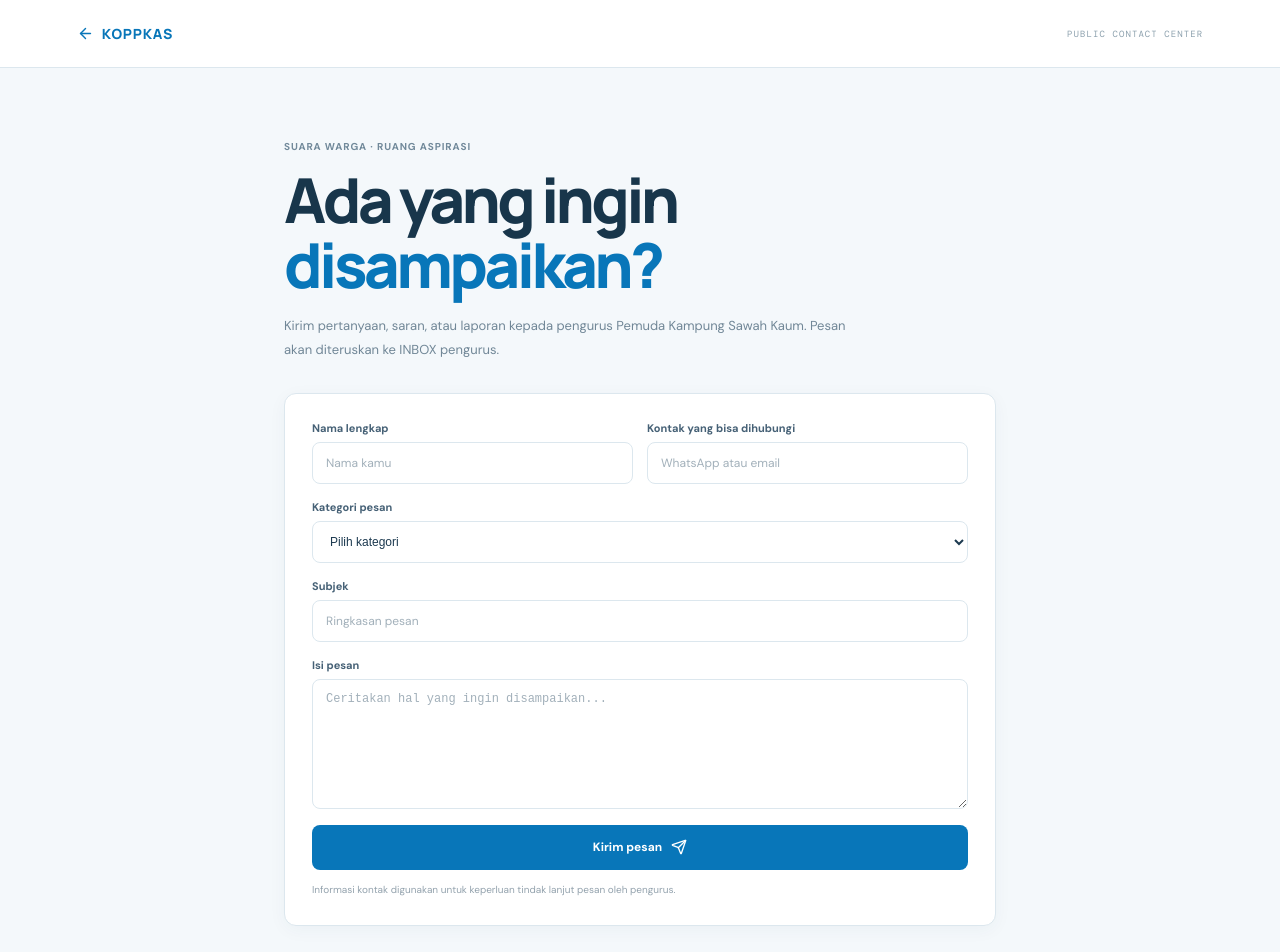
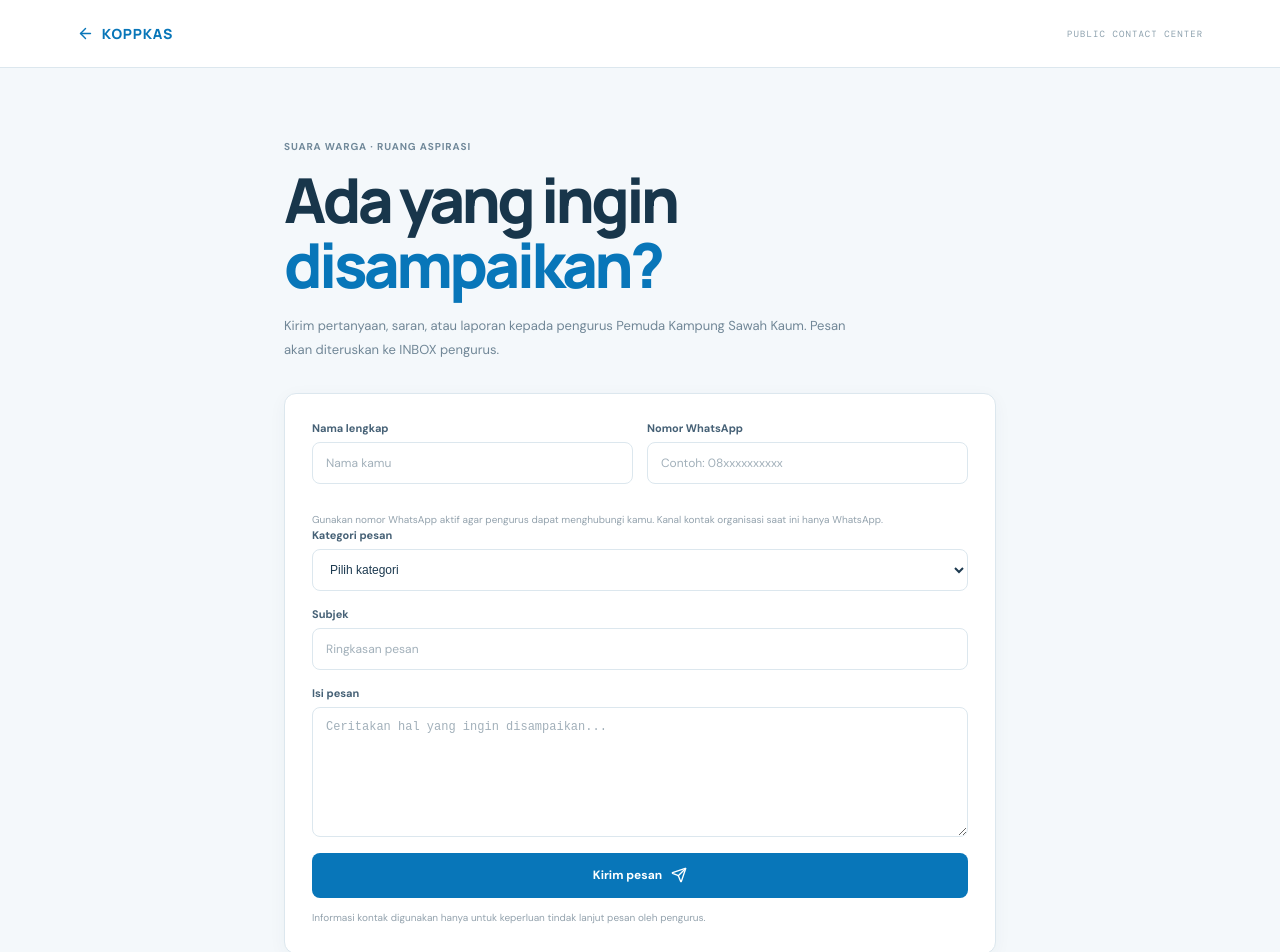
Before and after one commit to Eror004/KOPPKAS, a Next.js app: page /public/contact in a window 1280 px wide. Shown: the top 952 px of the page. Built offline with nearby package versions, Linux system fonts and the light colour scheme.

Commit message:
feat(contact): make WhatsApp the only public contact channel

```diff
--- a/src/app/public/contact/page.tsx
+++ b/src/app/public/contact/page.tsx
@@ -22,16 +22,17 @@ export default function PublicContactPage() {
         ) : (
           <form action={action} className="contact-form">
             <div className="contact-form-grid">
-              <label>Nama lengkap<input name="sender_name" minLength={2} maxLength={120} required placeholder="Nama kamu" /></label>
-              <label>Kontak yang bisa dihubungi<input name="sender_contact" minLength={5} maxLength={160} required placeholder="WhatsApp atau email" /></label>
+              <label>Nama lengkap<input name="sender_name" minLength={2} maxLength={120} required placeholder="Nama kamu" autoComplete="name" /></label>
+              <label>Nomor WhatsApp<input name="sender_contact" type="tel" inputMode="tel" autoComplete="tel" minLength={8} maxLength={32} required placeholder="Contoh: 08xxxxxxxxxx" aria-describedby="whatsapp-help" /></label>
             </div>
+            <p id="whatsapp-help" className="contact-privacy">Gunakan nomor WhatsApp aktif agar pengurus dapat menghubungi kamu. Kanal kontak organisasi saat ini hanya WhatsApp.</p>
             <label>Kategori pesan<select name="category" required defaultValue=""><option value="" disabled>Pilih kategori</option><option value="Pertanyaan">Pertanyaan</option><option value="Saran">Saran</option><option value="Aspirasi">Aspirasi</option><option value="Laporan">Laporan</option><option value="Lainnya">Lainnya</option></select></label>
             <label>Subjek<input name="subject" minLength={3} maxLength={160} required placeholder="Ringkasan pesan" /></label>
             <label>Isi pesan<textarea name="message" minLength={10} maxLength={5000} required rows={6} placeholder="Ceritakan hal yang ingin disampaikan..." /></label>
             <label className="contact-honeypot" aria-hidden="true">Website<input name="website" tabIndex={-1} autoComplete="off" /></label>
             {state.error && <p className="contact-error" role="alert">{state.error}</p>}
             <button type="submit" disabled={pending}>{pending ? "Mengirim pesan..." : "Kirim pesan"} <Send size={16} /></button>
-            <p className="contact-privacy">Informasi kontak digunakan untuk keperluan tindak lanjut pesan oleh pengurus.</p>
+            <p className="contact-privacy">Informasi kontak digunakan hanya untuk keperluan tindak lanjut pesan oleh pengurus.</p>
           </form>
         )}
       </section>
```
